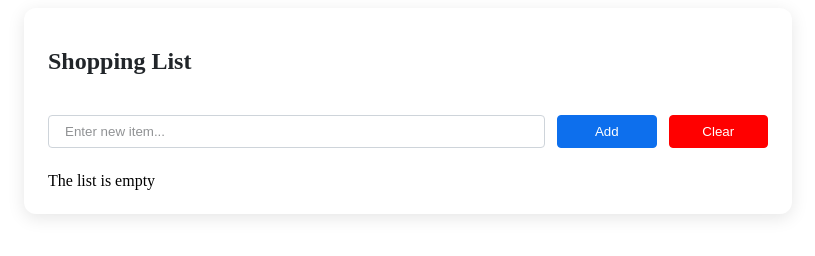
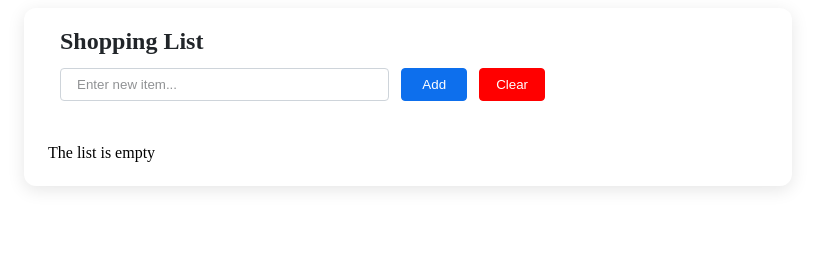
Before and after one commit to vladsav1980/js-to-do-list, a website built with webpack: page index.html in a window 1280 px wide. Shown: the whole page, without its empty margins (232-1047 px from the left). Built offline with nearby package versions, Linux system fonts and the light colour scheme.

Commit message:
fixed header

```diff
--- a/index.css
+++ b/index.css
@@ -9,6 +9,15 @@
   flex-direction: column;
   gap: 24px;
 }
+
+/* .title,
+.form {
+  position: fixed;
+  padding: 12px;
+  top: 0;
+  left: 0;
+  z-index: 1;
+} */
 
 .title {
   font-size: 24px;
@@ -57,6 +66,13 @@
   flex-direction: column;
   gap: 12px;
 }
+
+/* .task__list {
+  max-height: calc(100vh - 100px);
+  overflow-y: auto;
+  padding-top: 100px;
+} */
+
 .task {
   display: grid;
   grid-template-columns: auto 1fr auto auto;
@@ -95,4 +111,35 @@
   background-image: url('task_cancel.svg');
 }
 
+/* Зробіть заголовок фіксованим зверху */
+.title {
+  position: fixed;
+  background-color: #fff;
+  padding: 12px;
+  max-width: 720px;
+
+  top: 0;
+  left: calc((100% - 720px) / 2);
+  z-index: 1;
+}
+
+/* Зробіть форму фіксованою, але нижче заголовка */
+.form {
+  position: fixed;
+  background-color: #fff;
+  padding: 12px;
+  max-width: 720px;
+
+  top: 56px; /* Відстань від верхнього краю до заголовка */
+  left: calc((100% - 720px) / 2);
+  z-index: 1;
+}
+
+/* Зробіть список прокручуваним */
+.task__list {
+  margin-top: 100px; /* Відстань знизу для врахування фіксованого заголовка і форми */
+  overflow-y: auto;
+  padding-top: 12px; /* Додатковий відступ зверху, якщо він потрібен */
+}
+
 /*# sourceMappingURL=index.css.map */
```
